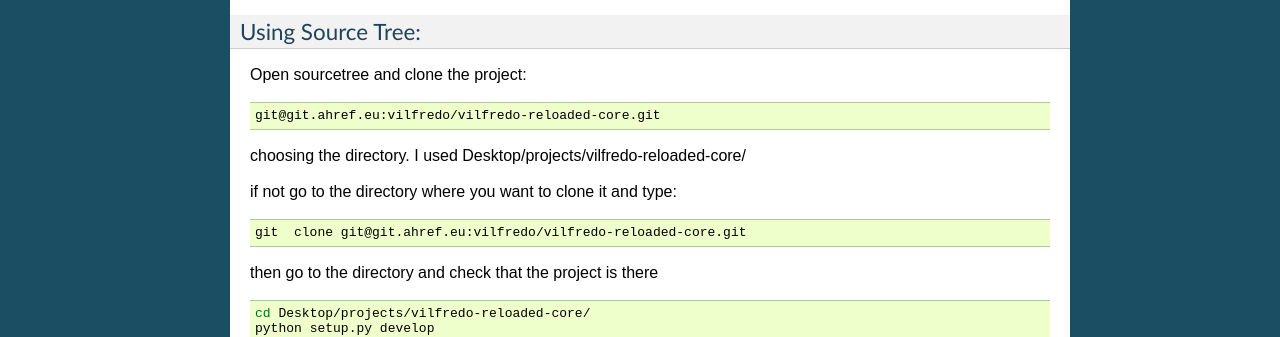
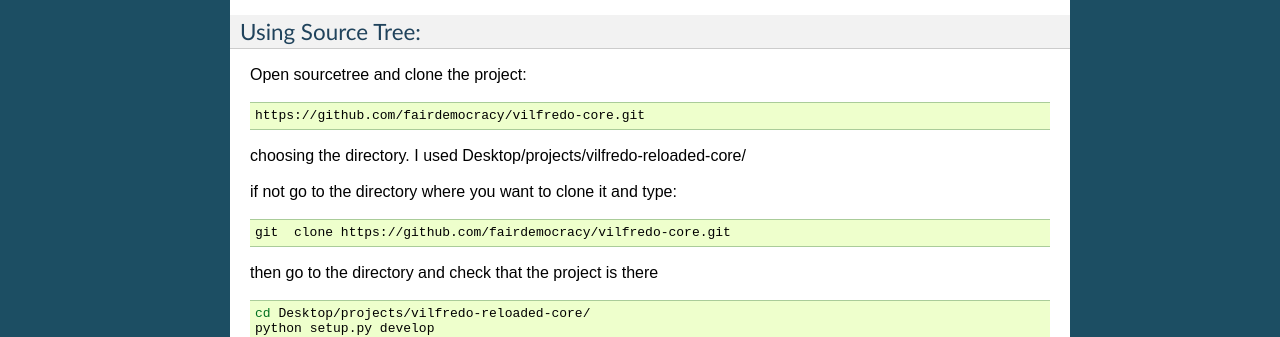
Before and after one commit to fairdemocracy/vilfredo-core, a Sphinx documentation site: the page built from docs/source/readme.rst, in a window 1280 px wide and 900 px high, scrolled down 2546 px. Shown: the part 210-547 px from the top of the window. Built offline with Sphinx 7.4.7, drawn with Linux system fonts in a browser that asks for light colours; pages that are not in the unit, such as notebooks, are missing from menus.

Commit message:
Replaced git clone commands to reference Fair Democracy.

```diff
--- a/docs/source/readme.rst
+++ b/docs/source/readme.rst
@@ -198,7 +198,7 @@
 
 .. code:: sh
 
-	git@git.ahref.eu:vilfredo/vilfredo-reloaded-core.git
+	https://github.com/fairdemocracy/vilfredo-core.git
 
 choosing the directory. I used Desktop/projects/vilfredo-reloaded-core/
 
@@ -206,7 +206,7 @@
 
 .. code:: sh
 
-    git  clone git@git.ahref.eu:vilfredo/vilfredo-reloaded-core.git
+    git  clone https://github.com/fairdemocracy/vilfredo-core.git
 
 then go to the directory and check that the project is there
 
```
